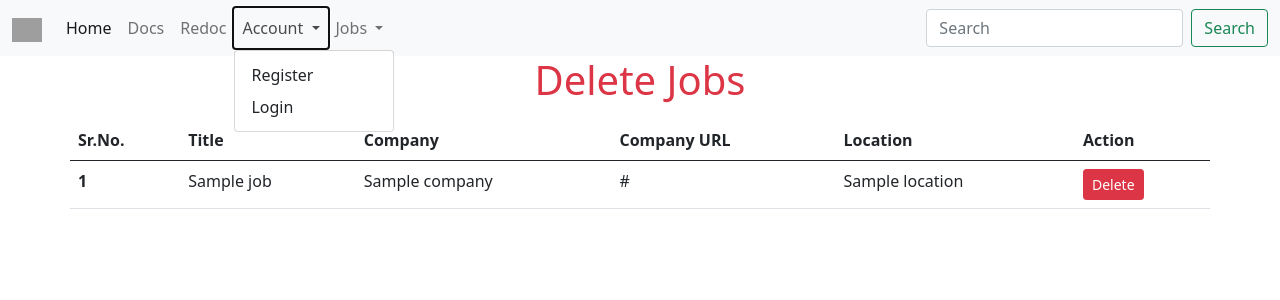
After one commit to Sumanshu-Nankana/FastAPI, a FastAPI app: template backend/templates/jobs/show_jobs_to_delete.html in a window 1280 px wide, after a click on "Account". The commit adds this page. Shown: the top 300 px of the page. Run offline with FastAPI, Linux system fonts and the light colour scheme; the template is opened without the code that fills it: most values are stand-ins (such as "Sample title", 1, 10 or a date in 2020); parts of the project's set-up code (start-up, migrations or seed data) failed here and were passed over; grey boxes are pictures that could not be loaded.

Commit message:
Delete Item & Job Template

```diff
--- a/backend/apis/version1/route_jobs.py
+++ b/backend/apis/version1/route_jobs.py
@@ -59,7 +59,7 @@ def update_job(
             detail=f"Job with id {id} does not exists",
         )
     if job.owner_id == current_user.id or current_user.is_superuser:
-        update_job_by_id(id=id, job=job, db=db, owner_id=owner_id)
+        update_job_by_id(id=id, job=job, db=db, owner_id=current_user.owner_id)
     raise HTTPException(
         status_code=status.HTTP_401_UNAUTHORIZED, detail="You are not permitted"
     )
--- a/backend/apis/version1/route_login.py
+++ b/backend/apis/version1/route_login.py
@@ -1,4 +1,5 @@
 from fastapi.security import OAuth2PasswordRequestForm, OAuth2PasswordBearer
+from apis.utils import OAuth2PasswordBearerWithCookie
 from fastapi import Depends
 from fastapi import APIRouter, HTTPException, status
 from db.session import get_db
@@ -45,7 +46,7 @@ def login_for_access_token(
     return {"access_token": access_token, "token_type": "bearer"}
 
 
-oauth2_scheme = OAuth2PasswordBearer(tokenUrl="/login/token")
+oauth2_scheme = OAuth2PasswordBearerWithCookie(tokenUrl="/login/token")
 
 
 def get_current_user_from_token(
--- a/backend/templates/components/navbar.html
+++ b/backend/templates/components/navbar.html
@@ -32,7 +32,7 @@
 		  </a>
 		  <ul class="dropdown-menu" aria-labelledby="navbarDropdown">
 			<li><a class="dropdown-item" href="/post-a-job">Create Job</a><li>
-			<li><a class="dropdown-item" href="#">Delete Job</a><li>
+			<li><a class="dropdown-item" href="/delete-job">Delete Job</a><li>
 		  </ul>
         </li>
       </ul>
--- /dev/null
+++ b/backend/templates/jobs/show_jobs_to_delete.html
@@ -0,0 +1,54 @@
+{% extends 'shared/base.html' %}
+
+{% block title %}
+	<title>Delete Jobs</title>
+{% endblock %}
+
+{% block content %}
+	<div class="container">
+		<div class="row">
+			<div class="col">
+				<h1 class="display=5 text-center text-danger mb-3"> Delete Jobs</h1>
+			</div>
+			<div id="result" class="text-danger text-bold lead"></div>
+		</div>
+
+		<div class="row">
+			<table class="table">
+				<thread>
+					<tr>
+						<th scope="col">Sr.No.</th>
+						<th scope="col">Title</th>
+						<th scope="col">Company</th>
+						<th scope="col">Company URL</th>
+						<th scope="col">Location</th>
+						<th scope="col">Action</th>
+					</tr>
+				</thread>
+				<tbody>
+					{% for job in jobs %}
+						<tr>
+							<th scope="row">{{loop.index}}</th>
+							<td>{{job.title}}</td>
+							<td>{{job.company}}</td>
+							<td>{{job.company_url}}</td>
+							<td>{{job.location}}</td>
+							<td><button class="btn btn-danger btn-sm" onclick="delete_job({{job.id}})">Delete</button></td>
+						</tr>
+					{% endfor %}
+				</tbody>
+			</table>
+		</div>
+	</div>
+{% endblock %}
+
+
+{% block script %}
+	<script type="text/javascript">
+		function delete_job(id){
+			fetch("/job/delete/"+id,{method:'DELETE',})
+			.then(response => response.json())
+			.then(data => document.getElementById("result").innerHTML = data.detail);
+		}
+	</script>
+{% endblock %}
--- a/learn/templates/navbar.html
+++ b/learn/templates/navbar.html
@@ -32,7 +32,7 @@
 		  </a>
 		  <ul class="dropdown-menu" aria-labelledby="navbarDropdown">
 			<li><a class="dropdown-item" href="/create-an-item">Create Item</a></li>
-			<li><a class="dropdown-item" href="#">Delete Item</a></li>
+			<li><a class="dropdown-item" href="/delete-item">Delete Item</a></li>
 		  </ul>
         </li>
       </ul>
```
Also changed, not shown: backend/apis/utils.py (added, +40 -0 lines), backend/webapps/jobs/route_jobs.py (+8 -0 lines), learn/templates/show_items_to_delete.html (added, +36 -0 lines), learn/webapps/routers/items.py (+29 -0 lines).
